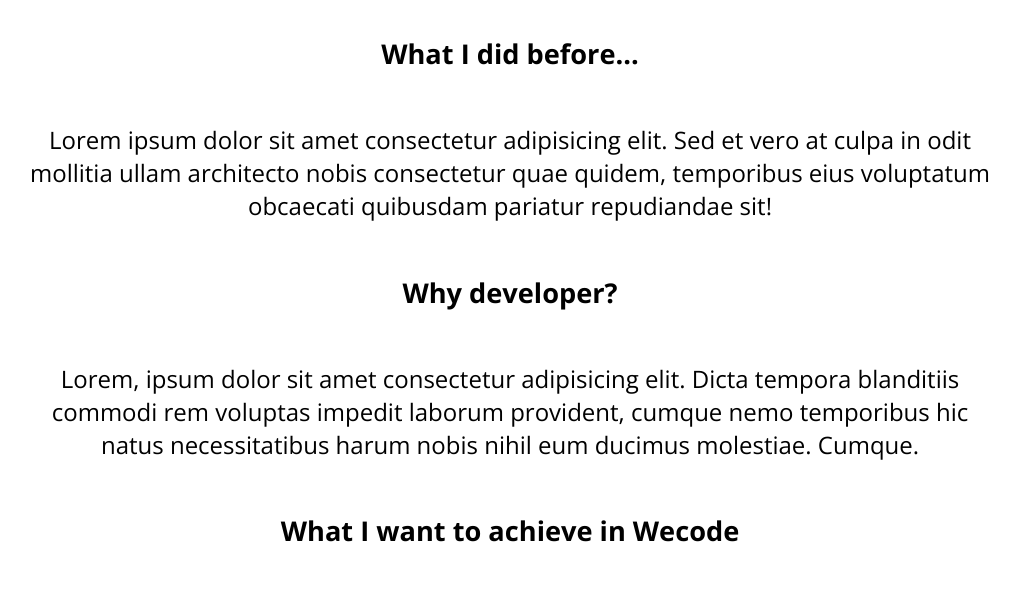
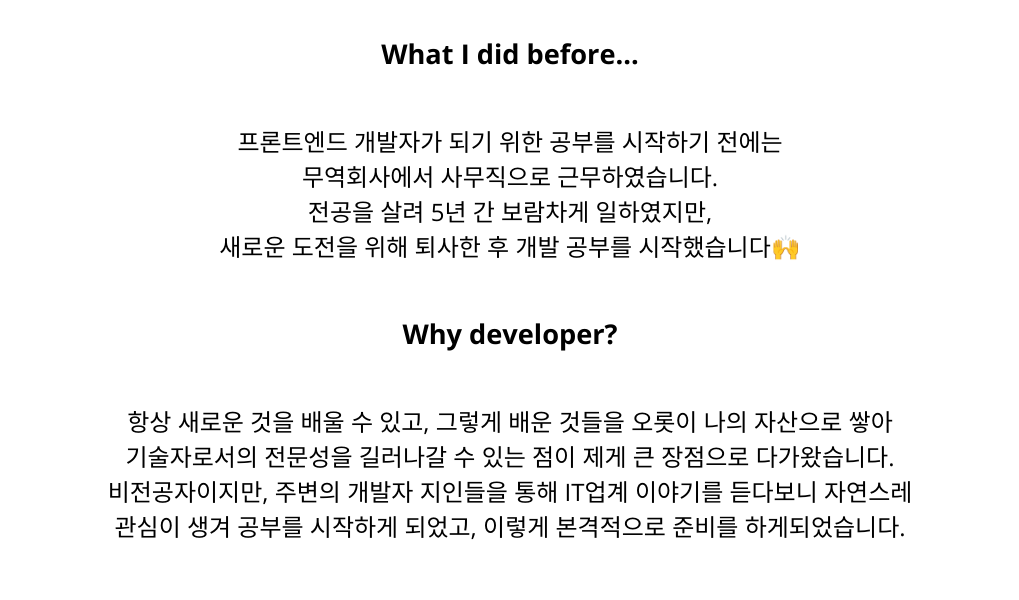
Before and after one commit to Elenapark/html-css_self_introduction, a plain HTML site: page index.html in a window 1280 px wide. Shown: the part 710-1310 px from the top of the page, without its empty margins (130-1149 px from the left). Drawn offline with nearby package versions, Linux system fonts and the light colour scheme.

Commit message:
HTML modification and clean up

```diff
--- a/index.html
+++ b/index.html
@@ -32,9 +32,9 @@
     <section class="about">
         <h1>🎈 About me</h1>
         <h3>What I did before...</h3>
-        <p>Lorem ipsum dolor sit amet consectetur adipisicing elit. Sed et vero at culpa in odit mollitia ullam architecto nobis consectetur quae quidem, temporibus eius voluptatum obcaecati quibusdam pariatur repudiandae sit!</p>
+        <p>프론트엔드 개발자가 되기 위한 공부를 시작하기 전에는 <br/>무역회사에서 사무직으로 근무하였습니다. <br/>전공을 살려 5년 간 보람차게 일하였지만, <br/>새로운 도전을 위해 퇴사한 후 개발 공부를 시작했습니다🙌</p>
         <h3>Why developer?</h3>
-        <p>Lorem, ipsum dolor sit amet consectetur adipisicing elit. Dicta tempora blanditiis commodi rem voluptas impedit laborum provident, cumque nemo temporibus hic natus necessitatibus harum nobis nihil eum ducimus molestiae. Cumque.</p>
+        <p>항상 새로운 것을 배울 수 있고, 그렇게 배운 것들을 오롯이 나의 자산으로 쌓아 <br/>기술자로서의 전문성을 길러나갈 수 있는 점이 제게 큰 장점으로 다가왔습니다.  <br/>비전공자이지만, 주변의 개발자 지인들을 통해 IT업계 이야기를 듣다보니 자연스레 <br/>관심이 생겨 공부를 시작하게 되었고, 이렇게 본격적으로 준비를 하게되었습니다.  </p>
         <h3>What I want to achieve in Wecode<h3>
             <div class="about__skills">
                 <div class="skill">
```
